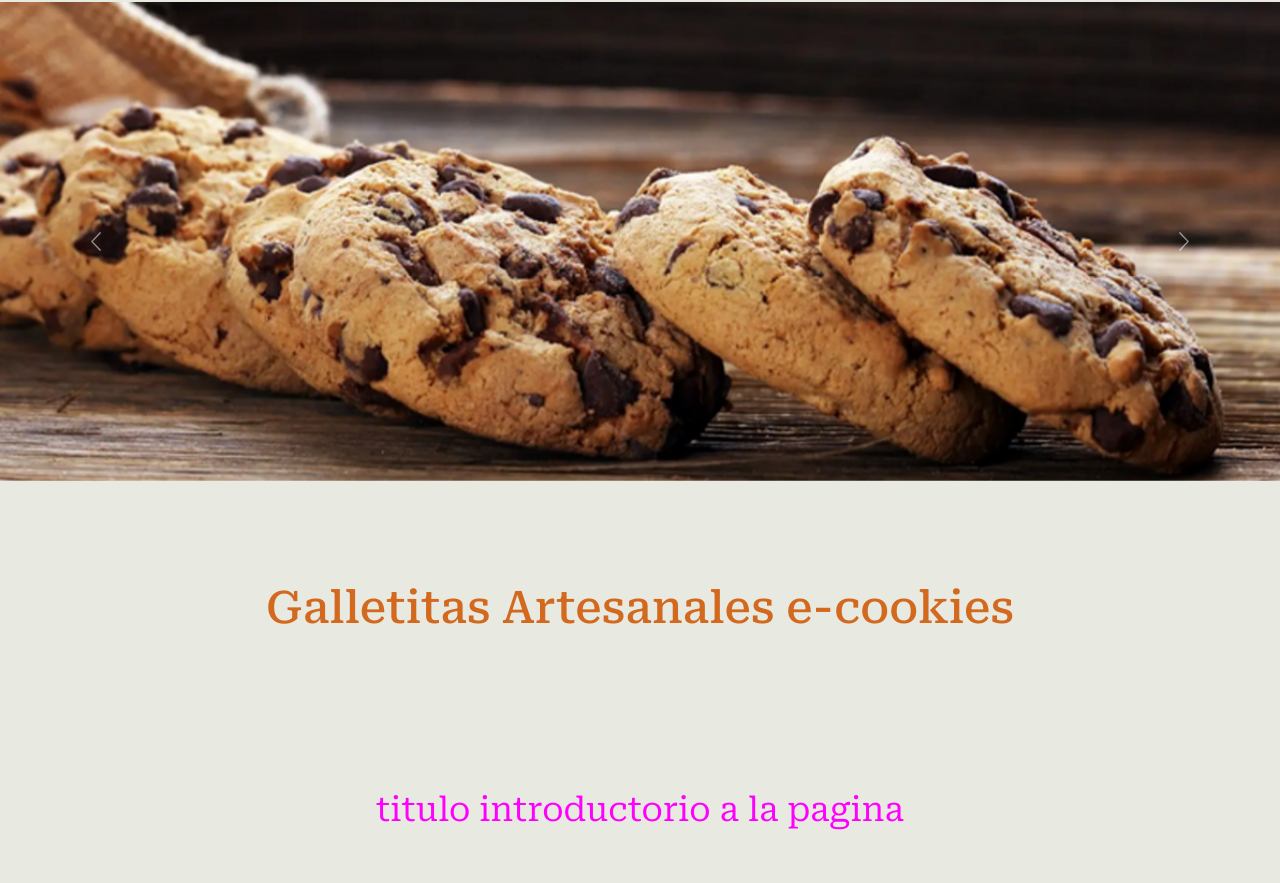
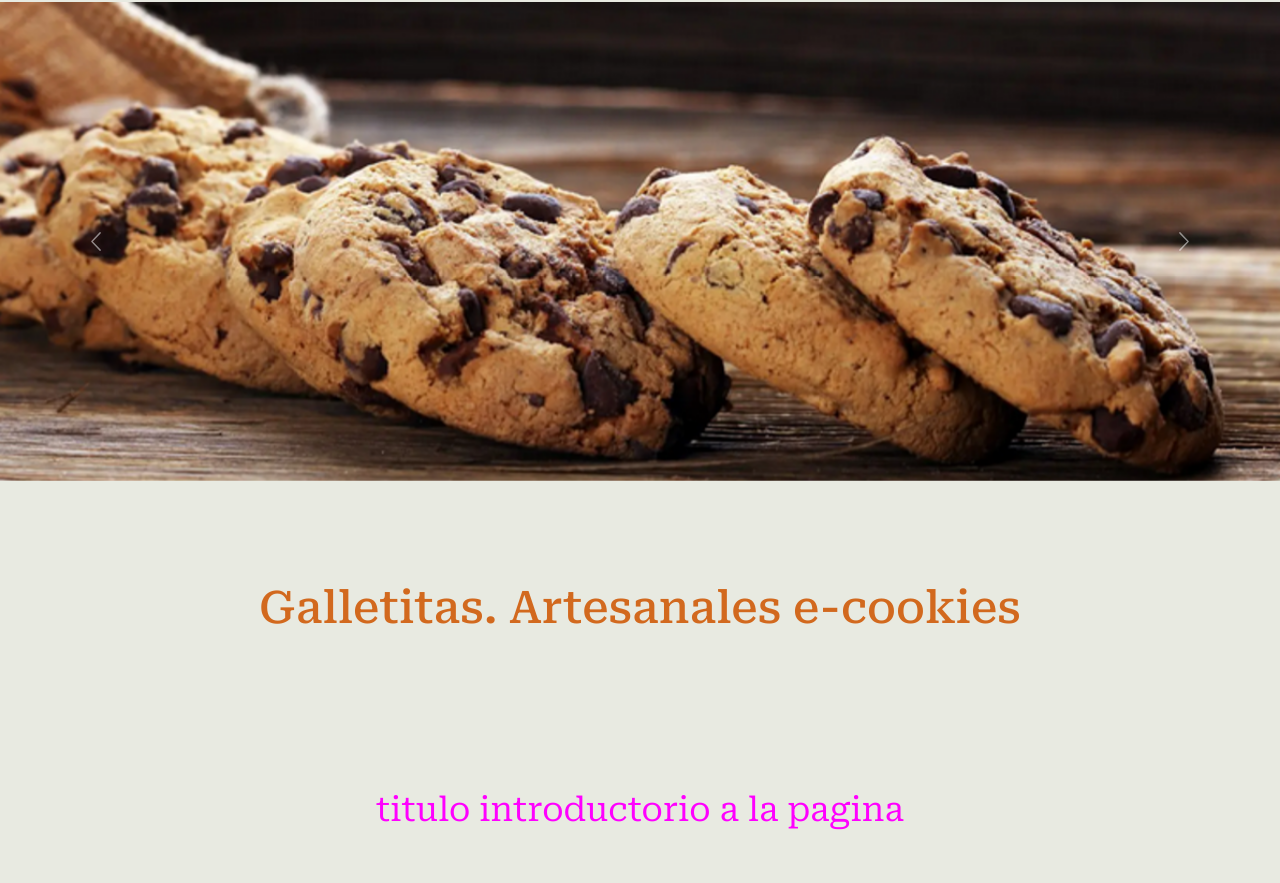
Before and after one commit to JuanJunqua/JunquaWebsite, a plain HTML site: page index.html in a window 1280 px wide. Shown: the part 235-1118 px from the top of the page. Drawn offline with nearby package versions, Linux system fonts and the light colour scheme.

Commit message:
cambio mayuscula contacto e index punto

```diff
--- a/index.html
+++ b/index.html
@@ -93,7 +93,7 @@
   </div>
 
 
-    <h1>Galletitas Artesanales e-cookies</h1>
+    <h1>Galletitas. Artesanales e-cookies</h1>
 
 
 
```
Also changed, not shown: contacto.html (+1 -1 lines).
